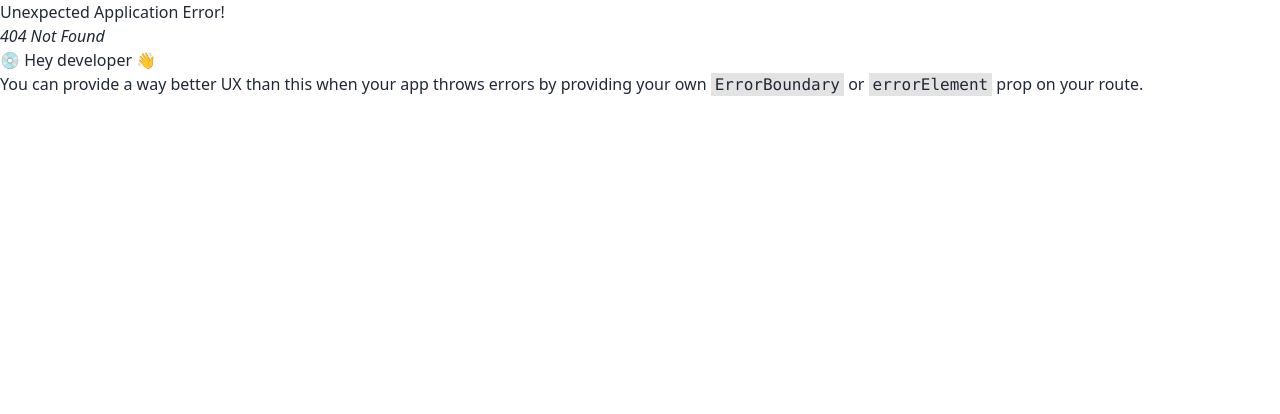
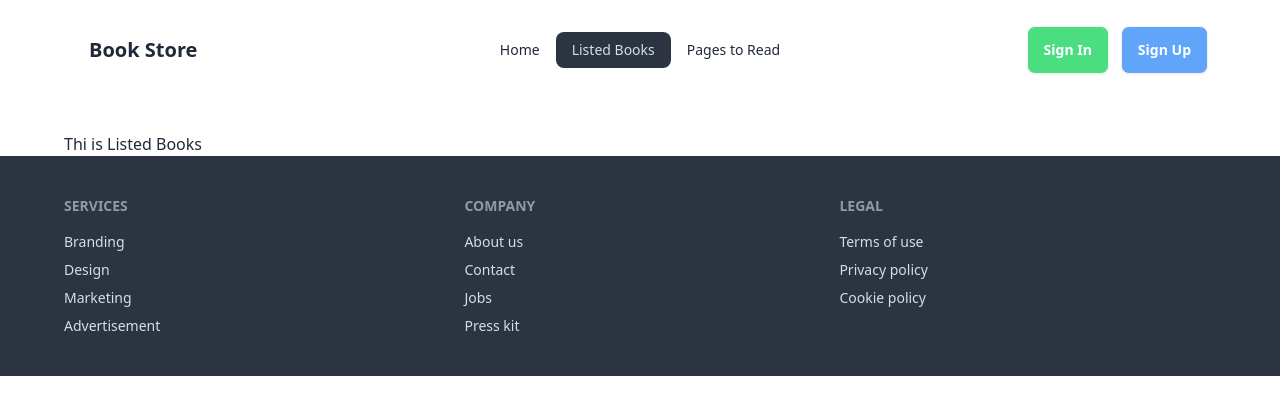
Before and after one commit to alamin6688/book-store, a React (Vite) app: page /listedBooks in a window 1280 px wide. Before the commit this address had no page. Shown: the top 414 px of the page. Built offline with nearby package versions, Linux system fonts and the light colour scheme.

Commit message:
Errorpage functionality added

```diff
--- /dev/null
+++ b/src/Components/ErrorPage/ErrorPage.jsx
@@ -0,0 +1,23 @@
+import { Link } from "react-router-dom";
+
+
+const ErrorPage = () => {
+    return (
+        <div className="text-center mt-32 space-y-4">
+            <h1 className="text-5xl font-bold">404</h1>
+            <h1>Error 404: Page Not Found</h1>
+            <p>
+                Sorry, the page you are looking for does not exist!!!
+            </p>
+            <p>
+                <Link to="/">
+                    <button className="btn bg-gray-600 text-white font-bold">
+                        Go Back
+                    </button>
+                </Link>
+            </p>
+        </div>
+    );
+};
+
+export default ErrorPage;
--- a/src/Components/Header/Header.jsx
+++ b/src/Components/Header/Header.jsx
@@ -1,4 +1,20 @@
+import { NavLink } from "react-router-dom";
+
 const Header = () => {
+  const links = (
+    <>
+      <li>
+          <NavLink to="/">Home</NavLink>
+      </li>
+      <li>
+        <NavLink to="/listedBooks">Listed Books</NavLink>
+      </li>
+      <li>
+        <NavLink to="/pagesToRead">Pages to Read</NavLink>
+      </li>
+    </>
+  );
+
   return (
     <div>
       <div className="navbar bg-base-100 mt-4 mb-12">
@@ -24,35 +40,13 @@ const Header = () => {
               tabIndex={0}
               className="menu menu-sm dropdown-content mt-3 z-[1] p-2 shadow bg-base-100 rounded-box w-52"
             >
-              <li>
-              <a className="border-2 border-green-400 text-green-400 font-bold hover:bg-green-500 hover:text-white"><button>Home</button></a>
-              </li>
-              <li>
-                <a>Listed Books</a>
-              </li>
-              <li>
-                <a>Pages to Read</a>
-              </li>
+              {links}
             </ul>
           </div>
-          <a className="btn btn-ghost text-xl font-bold">
-            Book Store
-          </a>
+          <a className="btn btn-ghost text-xl font-bold">Book Store</a>
         </div>
         <div className="navbar-center hidden lg:flex">
-          <ul className="menu menu-horizontal px-1">
-            <li>
-              <a className="border-2 border-green-400 text-green-400 font-bold hover:bg-green-500 hover:text-white">
-                <button>Home</button>
-              </a>
-            </li>
-            <li>
-              <a>Listed Books</a>
-            </li>
-            <li>
-                <a>Pages to Read</a>
-              </li>
-          </ul>
+          <ul className="menu menu-horizontal px-1">{links}</ul>
         </div>
         <div className="navbar-end">
           <a className="btn bg-green-400 mr-3 text-white hover:bg-green-600">
--- /dev/null
+++ b/src/Components/ListedBooks/ListedBooks.jsx
@@ -0,0 +1,11 @@
+
+
+const ListedBooks = () => {
+    return (
+        <div>
+            <h2>Thi is Listed Books</h2>
+        </div>
+    );
+};
+
+export default ListedBooks;
--- /dev/null
+++ b/src/Components/PagesToRead/PagesToRead.jsx
@@ -0,0 +1,11 @@
+
+
+const PagesToRead = () => {
+    return (
+        <div>
+            <h2>Pages To Read</h2>
+        </div>
+    );
+};
+
+export default PagesToRead;
--- a/src/main.jsx
+++ b/src/main.jsx
@@ -7,16 +7,29 @@ import {
 } from "react-router-dom";
 import Root from './Components/Root/Root';
 import Home from './Components/Home/Home';
+import ListedBooks from './Components/ListedBooks/ListedBooks';
+import PagesToRead from './Components/PagesToRead/PagesToRead';
+import ErrorPage from './Components/ErrorPage/ErrorPage';
+
 
 const router = createBrowserRouter([
   {
     path: "/",
     element: <Root></Root>,
+    errorElement: <ErrorPage></ErrorPage>,
     children: [
       {
         path: '/',
         element: <Home></Home>,
-      }
+      },
+      {
+        path: '/listedBooks',
+        element: <ListedBooks></ListedBooks>,
+      },
+      {
+        path: '/pagesToRead',
+        element: <PagesToRead></PagesToRead>,
+      },
     ]
   },
 ]);
```
